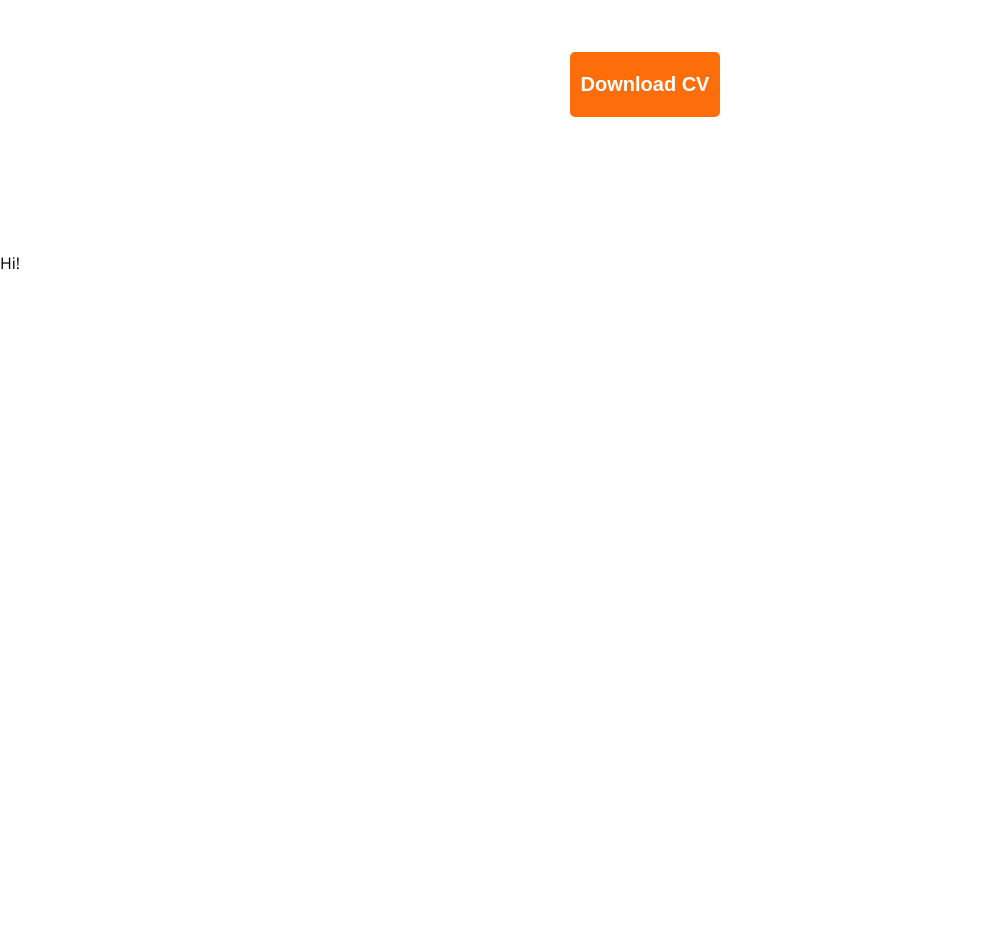
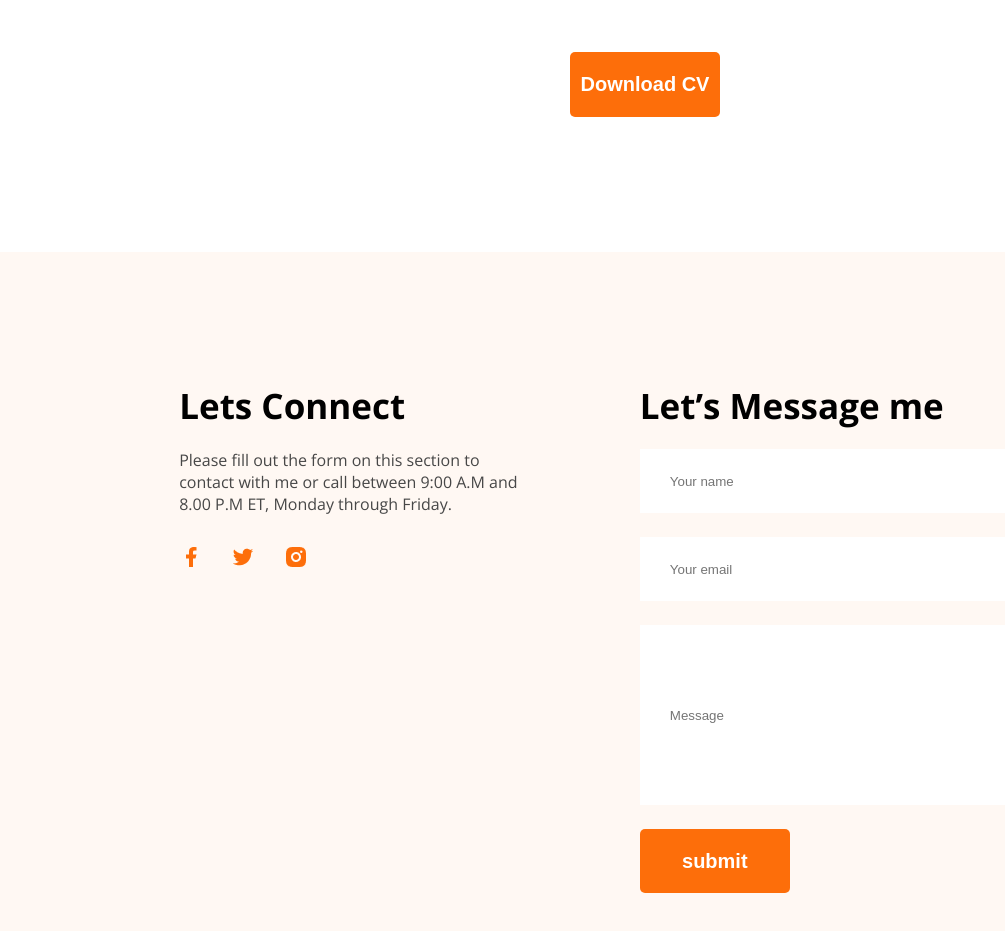
Before and after one commit to TANIM67/My-assignment-1, a plain HTML site: page index.html in a window 1280 px wide. Shown: the part 3169-4100 px from the top of the page, without its empty margins (0-1005 px from the left). Before the commit the page ends 3443 px from the top, so only its background shows below. Drawn offline with nearby package versions, Linux system fonts and the light colour scheme.

Commit message:
added footer section

```diff
--- a/design/style.css
+++ b/design/style.css
@@ -258,3 +258,49 @@ nav ul a{
     width: 150px;
     margin: 50px auto;
 }
+.footer-section{
+    background-color: #FFF8F3;
+    /* border: 1px solid red; */
+}
+.foot-container{
+    max-width: 1140px;
+    width: 72%;
+    display: flex;
+    margin: 113px auto;
+    padding: 130px 0px;
+    /* border: 1px solid red; */
+}
+.foot-container .connect{
+    width: 562px;
+    margin-right: 117px;
+}
+.foot-container .connect h2{
+    font-size: 35px;
+    font-weight: bold;
+    margin-bottom: 20px;
+}
+.foot-container .connect p{
+    font-size: 16px;
+    margin-bottom: 30px;
+    color: #474747;
+}
+.foot-container .connect .icon img{
+    width: 24px;
+    height: 24px;
+    margin: 0px 24px 0px 0px;
+}
+.foot-container .message{
+    width: 562px;
+}
+.foot-container .message h2{
+    font-size: 35px;
+    font-weight: bold;
+    margin-bottom: 20px;
+}
+.foot-container .message input{
+    width: 461px;
+    height: 64px;
+    border: 0px;
+    margin-bottom: 24px;
+    padding: 18px 30px;
+}
--- a/index.html
+++ b/index.html
@@ -164,6 +164,32 @@
         </div>
     </section>
 
+    <footer class = "footer-section">
+        <div class="foot-container">
+            <div class="connect">
+                <h2>Lets Connect</h2>
+                <p>Please fill out the form on this section to contact with me or call between 9:00 A.M and 8.00 P.M ET, Monday through Friday.</p>
+                <div class="icon">
+                    <img src="images/icons/facebook.png" alt="">
+                    <img src="images/icons/twitter.png" alt="">
+                    <img src="images/icons/insta.png" alt="">
+                </div>
+            </div>
+            <div class="message">
+                <h2>Let’s Message me</h2>
+                <form >
+                    <input type="text" placeholder= "Your name">
+                    <br>
+                    <input type="email" placeholder= "Your email">
+                    <br>
+                    <input type="text" placeholder= "Message" style= "width: 461px; height: 180px;">
+                    <br>
+                    <input type="submit" value="submit" style="width: 150px; height: 64px; font-size:20px; font-weight: bold; color: white; background-color: #FD6E0A; border-radius: 5px;">
+                </form>
+            </div>
+        </div>
+    </footer>
+
     <section>
         Hi!
     </section>
```
